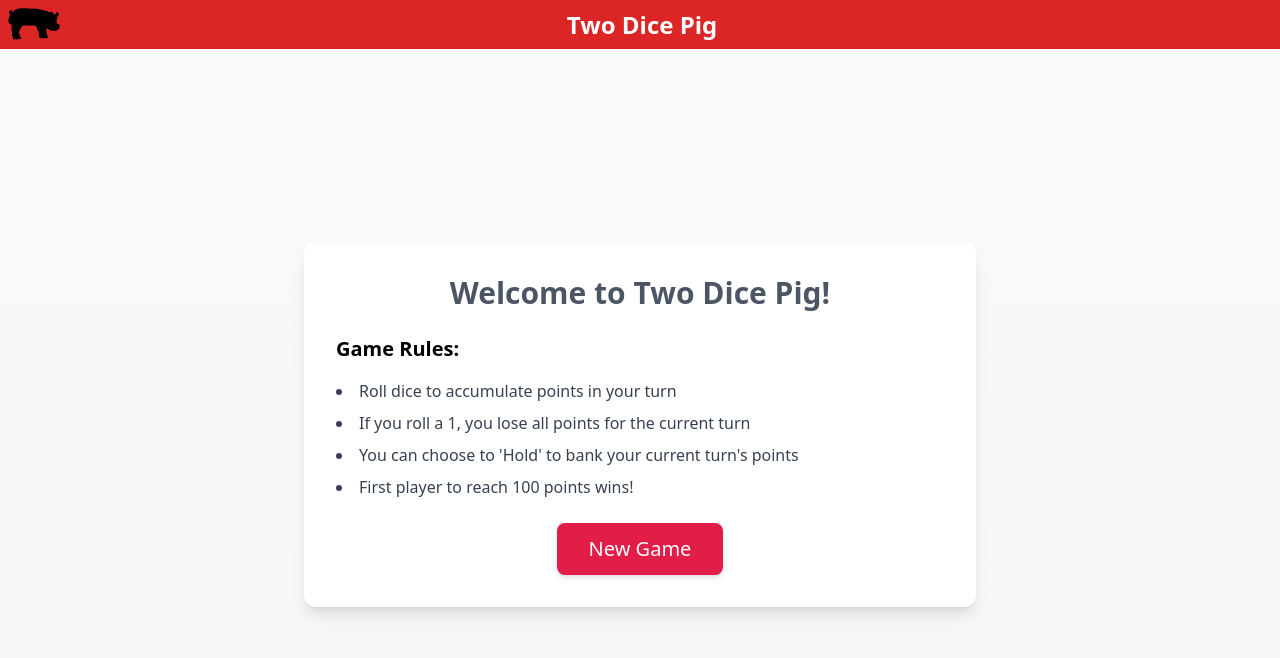
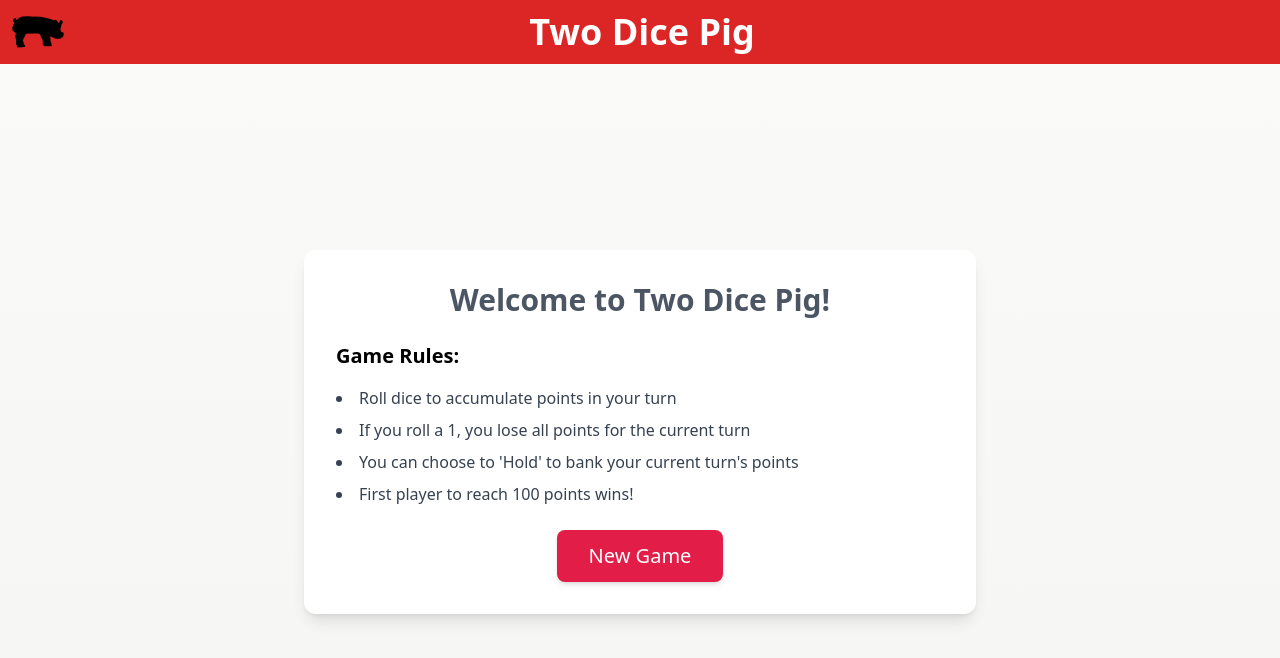
Before and after one commit to mmorris515/pig-game-new, a React (Vite) app: page / in a window 1280 px wide. Shown: the top 658 px of the page. Built offline with nearby package versions, Linux system fonts and the light colour scheme; a web font is replaced by a local one.

Commit message:
Increase header size

```diff
--- a/src/components/Layout/Header.tsx
+++ b/src/components/Layout/Header.tsx
@@ -4,13 +4,13 @@ import { Link } from "react-router-dom";
 
 const Header: React.FC = () => {
   return (
-    <header className="bg-red-600 text-white p-2 flex items-center justify-between shadow-md">
+    <header className="bg-red-600 text-white p-3 flex items-center justify-between shadow-md">
       <div className="flex items-center">
         <PigIcon />
       </div>
       <div className="flex-1 flex justify-center">
         <Link to="/">
-          <h1 className="text-2xl font-bold hover:drop-shadow-[0_4px_6px_rgba(255,255,255,0.5)] active:drop-shadow-[0_4px_6px_rgba(255,255,255,0.5)] transition-shadow duration-300">
+          <h1 className="text-4xl font-bold hover:drop-shadow-[0_4px_6px_rgba(255,255,255,0.5)] active:drop-shadow-[0_4px_6px_rgba(255,255,255,0.5)] transition-shadow duration-300">
             Two Dice Pig
           </h1>
         </Link>
```
